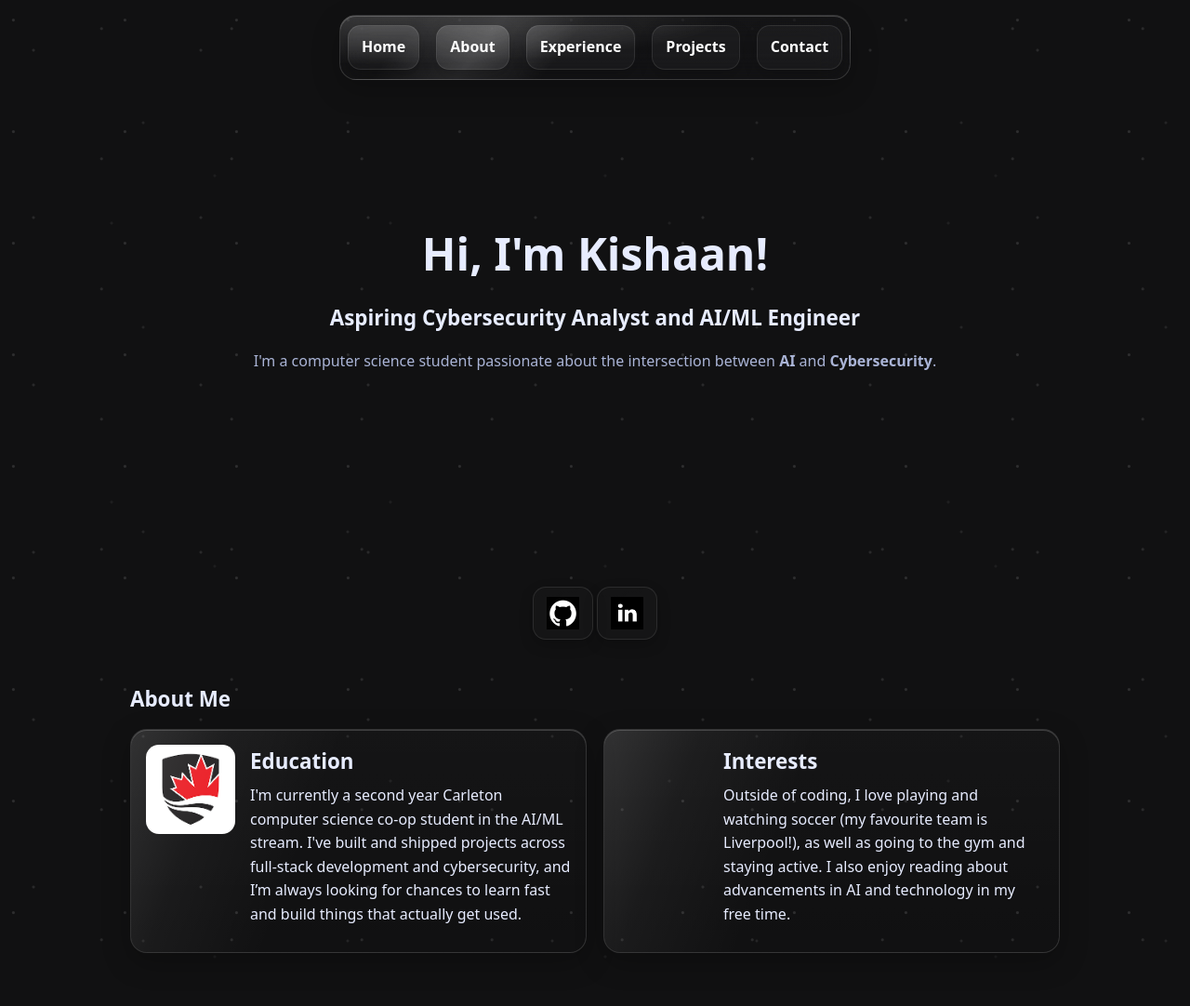
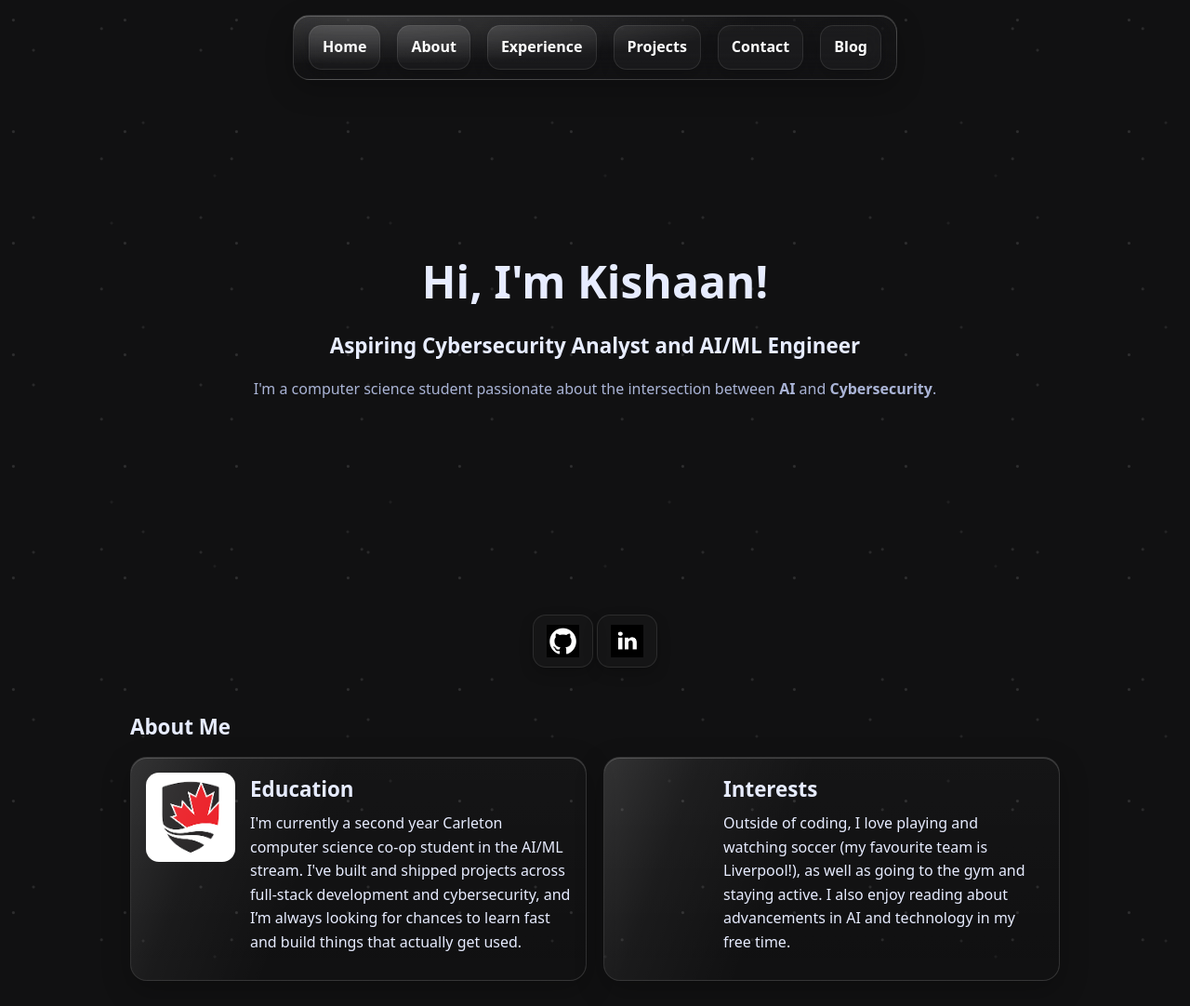
Before and after one commit to KishaanG/Kishaan_Gidda_Portfolio, a plain HTML site: page index.html in a window 1280 px wide. Shown: the top 1082 px of the page at 93% size. Drawn offline with Linux system fonts and the light colour scheme; grey boxes are pictures that could not be loaded.

Commit message:
Added blog page and first article, removed sheen animations from cards and header.

```diff
--- a/index.html
+++ b/index.html
@@ -16,6 +16,7 @@
         <a class="button ghost" href="#experience">Experience</a>
         <a class="button ghost" href="#projects">Projects</a>
         <a class="button ghost" href="#contact">Contact</a>
+        <a class="button ghost" href="blog.html">Blog</a>
       </nav>
     </header>
 
@@ -120,8 +121,7 @@
             <ul class="about-list">
                 <li>Designed an automated Python report generation tool, processing data on Linux from Oracle databases</li>
                 <li>Developed the front end of a website using CSS, HTML and TypeScript with the Angular framework</li>
-                <li>Learned DevOps using Agile Jira and Git
-</li>
+                <li>Learned DevOps using Agile Jira and Git</li>
             </ul>
           </article>
         </div>
@@ -169,6 +169,7 @@
           </p>
         </article>
       </section>
+    </main>
 
     <footer class="container footer">
       <small>© <span id="year"></span> Kishaan Gidda </small>
--- a/script.js
+++ b/script.js
@@ -3,6 +3,7 @@ document.getElementById("year").textContent = new Date().getFullYear();
 const modal = document.getElementById("videoModal");
 const modalVideo = document.getElementById("modalVideo");
 
+if (modal && modalVideo) {
   document.querySelectorAll(".video-thumb").forEach(v => {
     v.addEventListener("click", () => {
       const src = v.querySelector("source")?.getAttribute("src") || v.currentSrc;
@@ -20,6 +21,12 @@ document.querySelectorAll(".video-thumb").forEach(v => {
   modal.addEventListener("click", (e) => {
     if (!e.target.closest(".video-modal__content")) closeModal();
   });
+
+  document.addEventListener("keydown", (e) => {
+    if (e.key === "Escape" && modal.classList.contains("open")) closeModal();
+  });
+}
+
 
 function closeModal() {
   modal.classList.remove("open");
--- a/style.css
+++ b/style.css
@@ -76,7 +76,7 @@ a { color: inherit; text-decoration: none; }
 .header{
   transition: transform 180ms ease, padding 180ms ease, opacity 180ms ease;
   transform-origin: top center;
-  width: min(550px, calc(100% - 40px));
+  width: min(650px, calc(100% - 40px));
   z-index: 1000;
   position: fixed;
   top: 16px;
@@ -121,32 +121,12 @@ a { color: inherit; text-decoration: none; }
   transform: translateX(-50%) translateY(-140%) scale(0.94);
 }
 
-
-.header::before{
-  content:"";
-  position:absolute;
-  inset:-40% -20%;
-  pointer-events:none;
-  background: linear-gradient(
-    120deg,
-    rgba(255,255,255,0.00) 35%,
-    rgba(255,255,255,0.16) 45%,
-    rgba(255,255,255,0.00) 55%
-  );
-  transform: rotate(8deg);
-  animation: sheen 6s ease-in-out infinite;
-  opacity: 0.55;
-}
-
-@keyframes sheen{
-  0%,100% { transform: translateX(-10%) rotate(8deg); }
-  50%     { transform: translateX(10%) rotate(8deg); }
-}
-
 .nav { display: flex; gap: 18px; }
 .nav a:hover { color: var(--text); }
 
-.hero { padding: 24px 0 12px; text-align: center; padding-top: 235px }
+main { padding-top: 100px; }
+
+.hero { padding: 24px 0 12px; text-align: center; padding-top: 165px }
 h1 { font-size: clamp(2rem, 4vw, 3rem); margin: 0 0 12px; }
 .subtitle { color: var(--muted); margin-bottom: 230px; }
 .accent { color: var(--accent); }
@@ -160,9 +140,8 @@ h2 { font-size: 1.4rem; margin: 0 0 14px; }
 }
 
 
-/* cards */
 .card{
-  transition: transform 180ms ease, box-shadow 180ms ease;
+  transition: transform 200ms ease, box-shadow 180ms ease;
   position: relative;
   overflow: hidden;
 
@@ -186,45 +165,14 @@ h2 { font-size: 1.4rem; margin: 0 0 14px; }
   pointer-events:none;
   background: linear-gradient(
     110deg,
-    rgba(255,255,255,0.18) 0%,
+    rgba(255,255,255,0.18) 1%,
     rgba(255,255,255,0.06) 18%,
     rgba(255,255,255,0.00) 40%
   );
   opacity: 0.7;
 }
 
-.card::after{
-  content:"";
-  position:absolute;
-  inset:-40% -40%;
-  border-radius: 999px;
-  pointer-events:none;
-
-  background: linear-gradient(
-    110deg,
-    transparent 35%,
-    rgba(255,255,255,0.25) 45%,
-    transparent 55%
-  );
-
-  transform: translateX(-45%) rotate(10deg);
-  filter: blur(10px);
-  opacity: 0;
-  transition: opacity 200ms ease;
-}
-
-.card:hover::after{
-  opacity: 0.55;
-  animation: cardSheen 650ms ease-out;
-}
-
 .card:hover{ transform: translateY(-3px); }
-
-@keyframes cardSheen{
-  from { transform: translateX(-55%) rotate(10deg); }
-  to   { transform: translateX(55%)  rotate(10deg); }
-}
-
 
 .card h2,
 .card h3 {
@@ -278,43 +226,6 @@ h2 { font-size: 1.4rem; margin: 0 0 14px; }
   backdrop-filter: blur(1px) saturate(1.5);
   -webkit-backdrop-filter: blur(12px) saturate(1.2);
 }
-
-.button.ghost::before{
-  content:"";
-  position:absolute;
-  inset:-1px;
-  border-radius: inherit;
-  pointer-events:none;
-
-  background:
-    linear-gradient(180deg, rgba(255,255,255,0.02), transparent 40%),
-    radial-gradient(120% 100% at 20% 0%, rgba(255,255,255,0.01), transparent 55%);
-  opacity: 0.2;
-}
-
-.button.ghost::after{
-  content:"";
-  position:absolute;
-  inset:-60% -60%;
-  pointer-events:none;
-
-  background: linear-gradient(
-    110deg,
-    transparent 40%,
-    rgba(255,255,255,0.20) 50%,
-    transparent 60%
-  );
-  transform: translateX(-30%) rotate(12deg);
-  filter: blur(10px);
-  opacity: 0.0;
-  transition: opacity 200ms ease, transform 300ms ease;
-}
-
-.button.ghost:hover::after{
-  opacity: 0.45;
-  transform: translateX(30%) rotate(12deg);
-}
-
 
 .footer{
   border-radius: 0;
@@ -384,7 +295,6 @@ h2 { font-size: 1.4rem; margin: 0 0 14px; }
   font-size: 1.05rem;
 }
 
-
 .vid{
   width: 100%;
   max-width: 900px;
@@ -398,7 +308,6 @@ h2 { font-size: 1.4rem; margin: 0 0 14px; }
   gap: 18px;
 }
 
-/* stack on mobile */
 @media (max-width: 800px){
   .about-grid{
     grid-template-columns: 1fr;
@@ -437,7 +346,7 @@ h2 { font-size: 1.4rem; margin: 0 0 14px; }
 
 .about-img{
   cursor: pointer;
-  transition: transform 150ms ease;
+  transition: transform 200ms ease;
 }
 
 video.about-img:hover{
@@ -485,3 +394,12 @@ section{
 
   .button:hover{ transform: none; }
 }
+
+.blog-head p{
+  padding-bottom: 20px;
+  font-size: 1.05rem;
+}
+
+.blog-card h3{
+  margin-top: 12px;
+}
```
Also changed, not shown: blog.html (added, +52 -0 lines). Lines whose indentation alone changed are shown as unchanged.
